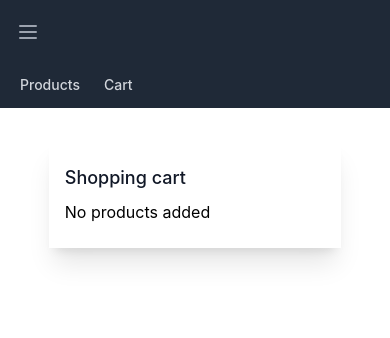
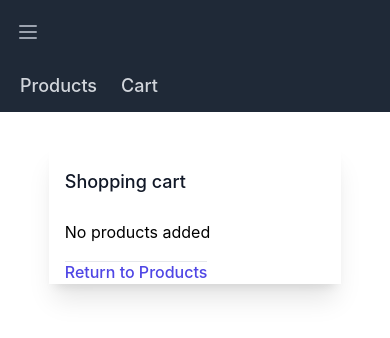
Before and after one commit to tdinu/next_test, a Next.js app: page /cart in a window 390 px wide. Shown: the top 338 px of the page. Built offline with nearby package versions, Linux system fonts and the light colour scheme.

Commit message:
cart styles

```diff
--- a/components/Cart.js
+++ b/components/Cart.js
@@ -5,7 +5,7 @@ import { useCart } from 'react-use-cart';
 import { images } from '../utils/images';
 
 const Cart = () => {
-  const { updateItemQuantity, items, cartTotal } = useCart();
+  const { updateItemQuantity, items, cartTotal, isEmpty } = useCart();
   return (
     <div>
       <Head>
@@ -27,8 +27,8 @@ const Cart = () => {
               <div className='mt-8'>
                 <div className='flow-root'>
                   <ul role='list' className='-my-6 divide-y divide-gray-200'>
-                    {items.length > 0 ? (
-                      items.map((product) => (
+                    {!isEmpty ? (
+                      items && items.length > 0 && items.map((product) => (
                         <li key={product.id} className='flex py-6'>
                           <div className='flex'>
                             <div className='h-24 w-24 flex-shrink-0 overflow-hidden rounded-md border border-gray-200'>
@@ -38,7 +38,7 @@ const Cart = () => {
                                 height='100'
                                 layout='responsive'
                                 priority
-                                className=''
+                                className='w-full h-full object-center object-cover'
                                 alt={product.fruit_name}
                               />
                             </div>
@@ -51,7 +51,6 @@ const Cart = () => {
                               </div>
 
                               <div className='my-2 flex items-start content-start flex-wrap md:flex-nowrap'>
-
                                 <button
                                   onClick={() =>
                                     product.quantity > 0 &&
@@ -102,8 +101,9 @@ const Cart = () => {
                                   </svg>
                                 </button>
                                 <div className='px-4'>
-                                <p className=''>Total : € {product.itemTotal}</p>
-
+                                  <p className=''>
+                                    Total : € {product.itemTotal}
+                                  </p>
                                 </div>
                               </div>
                             </div>
@@ -112,25 +112,46 @@ const Cart = () => {
                         </li>
                       ))
                     ) : (
-                      <div>No products added</div>
+                      <>
+                        <div className='py-4'>No products added</div>
+                        <Link href={'/products'}>
+                          <a
+                            className={
+                              'font-medium text-indigo-600 hover:text-indigo-500'
+                            }
+                          >
+                            Return to Products
+                          </a>
+                        </Link>{' '}
+                      </>
                     )}
                   </ul>
                 </div>
               </div>
             </div>
 
-            {items.length > 0 && (
-              <div className="border-t border-gray-200 py-6 px-4 sm:px-6">
-              <div className="flex justify-between text-base font-medium text-gray-900">
+            {!isEmpty && (
+              <div className='border-t border-gray-200 py-6 px-4 sm:px-6'>
+                <div className='flex justify-between text-base font-medium text-gray-900'>
                   <p>Subtotal</p>
                   <p>€ {cartTotal}</p>
                 </div>
-              <div className="mt-6">
-                <a href="#" className="flex items-center justify-center rounded-md border border-transparent bg-indigo-600 px-6 py-3 text-base font-medium text-white shadow-sm hover:bg-indigo-700">Checkout</a>
+                <div className='mt-6'>
+                  <a
+                    href='#'
+                    className='flex items-center justify-center rounded-md border border-transparent bg-indigo-600 px-6 py-3 text-base font-medium text-white shadow-sm hover:bg-indigo-700'
+                  >
+                    Checkout
+                  </a>
                 </div>
-              <div className="mt-6 flex justify-center text-center text-sm text-gray-500">
+                <div className='mt-6 flex justify-center text-center text-sm text-gray-500'>
                   <p>
-                  or <button type="button" className="font-medium text-indigo-600 hover:text-indigo-500"><Link href={'/products'}>
+                    or{' '}
+                    <button
+                      type='button'
+                      className='font-medium text-indigo-600 hover:text-indigo-500'
+                    >
+                      <Link href={'/products'}>
                         <a
                           className={
                             'font-medium text-indigo-600 hover:text-indigo-500'
@@ -138,7 +159,9 @@ const Cart = () => {
                         >
                           Continue Shopping
                         </a>
-                </Link><span aria-hidden="true"> &rarr;</span></button>
+                      </Link>
+                      <span aria-hidden='true'> &rarr;</span>
+                    </button>
                   </p>
                 </div>
               </div>
--- a/components/NavBar.js
+++ b/components/NavBar.js
@@ -82,7 +82,7 @@ function NavBar() {
           <Link href={'/products'}>
             <a
               className={
-                'text-gray-300 hover:bg-gray-700 hover:text-white px-3 py-2 rounded-md text-sm font-medium'
+                'text-gray-300 hover:bg-gray-700 hover:text-white px-3 py-2 rounded-md text-lg font-medium'
               }
             >
               Products
@@ -91,7 +91,7 @@ function NavBar() {
           <Link href='/cart'>
             <a
               className={
-                'text-gray-300 hover:bg-gray-700 hover:text-white px-3 py-2 rounded-md text-sm font-medium'
+                'text-gray-300 hover:bg-gray-700 hover:text-white px-3 py-2 rounded-md text-lg font-medium'
               }
             >
               Cart
--- a/components/ProductCard.js
+++ b/components/ProductCard.js
@@ -4,14 +4,14 @@ import Link from 'next/link';
 
 const ProductCard = ({ product, image, index }) => {
   return (
-    <div className='w-full aspect-w-1 aspect-h-1 bg-gray-200 rounded-lg overflow-hidden xl:aspect-w-7 xl:aspect-h-8'>
+    <div className='w-full aspect-w-1 aspect-h-1 bg-gray-200 rounded-lg overflow-hidden xl:aspect-w-7 xl:aspect-h-8 hover:opacity-75'>
       <Image
         src={image}
         width='100'
         height='70'
         layout='responsive'
         priority
-        className='w-full h-full object-center object-cover group-hover:opacity-75'
+        className='w-full h-full object-center object-cover'
         alt={product.fruit_name}
       />
 
--- a/pages/products/index.js
+++ b/pages/products/index.js
@@ -47,7 +47,7 @@ const Products = ({ fruits }) => {
     totalUniqueItems,
     items,
   } = useCart();
-  console.log('items::', items);
+
   const [showCart, setShowCart] = useState(false);
 
   return (
@@ -56,8 +56,10 @@ const Products = ({ fruits }) => {
         <title>Products</title>
         <meta property='og:title' content='Products' key='title' />
       </Head>
-      <div className='grid grid-cols-1 gap-y-10 sm:grid-cols-2 gap-x-6 lg:grid-cols-3 xl:grid-cols-4 xl:gap-x-8 w-9/12 mx-auto'>
-        {fruits.map((product, i) => {
+      <div className='grid grid-cols-1 gap-y-10 sm:grid-cols-2 gap-x-6 lg:grid-cols-3 xl:grid-cols-4 xl:gap-x-8 w-9/12 mx-auto mt-8'>
+        {fruits &&
+          fruits.length > 0 &&
+          fruits.map((product, i) => {
             const result = items.filter((item) => {
               return item.id == product.id;
             });
@@ -67,7 +69,11 @@ const Products = ({ fruits }) => {
               <div className='' key={product.id}>
                 <Link href={'/products/' + product.id} className='group'>
                   <a className={styles.single}>
-                  <ProductCard product={product} image={images[i]} index={i} />
+                    <ProductCard
+                      product={product}
+                      image={images[i]}
+                      index={i}
+                    />
                   </a>
                 </Link>
                 <div className='flex justify-between mx-8'>
--- a/styles/Products.module.css
+++ b/styles/Products.module.css
@@ -3,8 +3,6 @@
     background: #fff;
     display: block;
     margin: 20px 10px;
-    border-left: 8px solid #fff;
   }
   .single:hover {
-    border-left: 8px solid #4979ff;
   }
```
Also changed, not shown: products.json (deleted, +0 -38 lines). Lines whose indentation alone changed are shown as unchanged.
